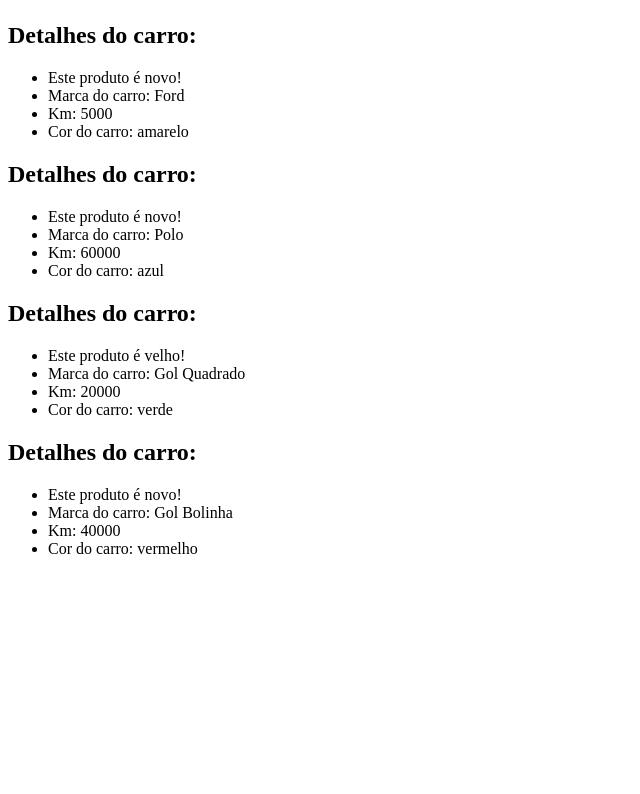
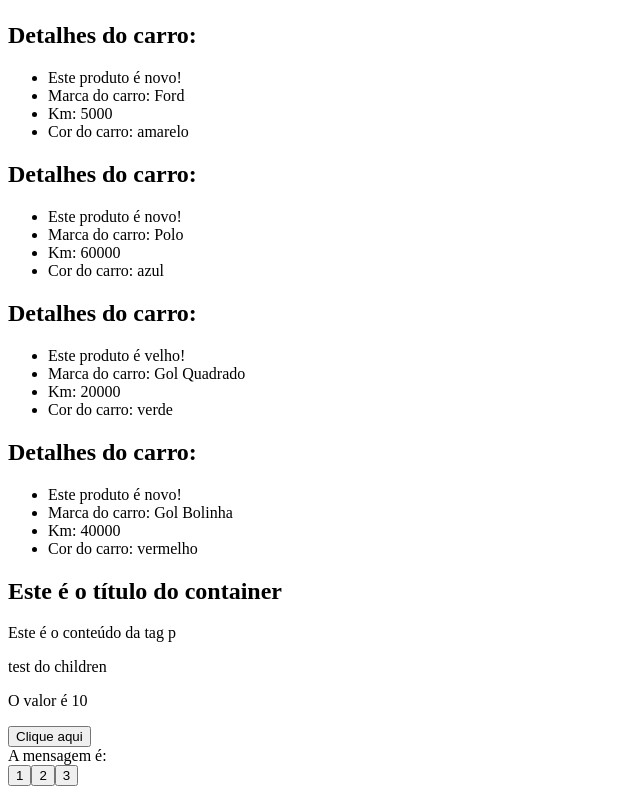
Before and after one commit to VitorCruz78/react, a Next.js app in the folder react-js/: page / in a window 1280 px wide. Shown: the part 600-1394 px from the top of the page, without its empty margins (0-640 px from the left). Before the commit the page ends 1174 px from the top, so only its background shows below. Built offline with nearby package versions, Linux system fonts and the light colour scheme.

Commit message:
props children, function in props and state lift

```diff
--- /dev/null
+++ b/react-js/src/components/ChangeMessageState.js
@@ -0,0 +1,16 @@
+import React from 'react';
+
+function ChangeMessageState({ handleMessage }) {
+
+    const messages = ['oi', 'olá', 'hello']
+
+    return (
+        <div>
+            <button onClick={() => handleMessage(messages[0])}>1</button>
+            <button onClick={() => handleMessage(messages[1])}>2</button>
+            <button onClick={() => handleMessage(messages[2])}>3</button>
+        </div>
+    );
+}
+
+export default ChangeMessageState;
--- /dev/null
+++ b/react-js/src/components/Container.js
@@ -0,0 +1,11 @@
+import React from "react";
+
+export default function Container({ children, value }) {
+    return (
+        <div>
+            <h2>Este é o título do container</h2>
+            {children}
+            <p>O valor é {value}</p>
+        </div>
+    )
+}
--- /dev/null
+++ b/react-js/src/components/ExecuteFunction.js
@@ -0,0 +1,10 @@
+import React from "react";
+
+export default function ExecuteFunction({ myFunction }) {
+    return (
+        <div>
+            <button onClick={myFunction}>Clique aqui</button>
+            {/*A função deve ser executada aonde o componente pai está sendo importado*/}
+        </div>
+    )
+}
--- /dev/null
+++ b/react-js/src/components/Message.js
@@ -0,0 +1,7 @@
+import React from "react";
+
+export default function Message({ msg }) {
+    return (
+        <div>A mensagem é: {msg}</div>
+    )
+}
--- a/react-js/src/pages/index.js
+++ b/react-js/src/pages/index.js
@@ -1,7 +1,12 @@
+import React, { useState } from 'react'
 import ListRender from '@/components/ListRender'
 import ConditionalRender from '@/components/ConditionalRender'
 import ShowUserName from '@/components/ShowUserName'
 import CarDetails from '@/components/CarDetails'
+import Container from '@/components/Container'
+import ExecuteFunction from '@/components/ExecuteFunction'
+import Message from '@/components/Message'
+import ChangeMessageState from '@/components/ChangeMessageState'
 
 export default function Home() {
 
@@ -10,6 +15,17 @@
     { id: 2, brand: 'Gol Quadrado', color: 'verde', km: 20000, newCar: false },
     { id: 3, brand: 'Gol Bolinha', color: 'vermelho', km: 40000, newCar: true }
   ]
+
+  function showMessage() {
+    console.log("Evento do componente pai!")
+  }
+
+  const [message, setMessage] = useState("")
+
+  const handleMessage = (msg) => {
+    setMessage(msg)
+  }
+
   return (
     <>
       <ListRender />
@@ -23,8 +39,18 @@
       <CarDetails brand="Ford" km={5000} color="amarelo" newCar={true} />
       {/*loop em array de objetos*/}
       {cars.map((detailsCar) => (
-        <CarDetails brand={detailsCar.brand} color={detailsCar.color} km={detailsCar.km} newCar={detailsCar.newCar} />
+        <CarDetails key={detailsCar.id} brand={detailsCar.brand} color={detailsCar.color} km={detailsCar.km} newCar={detailsCar.newCar} />
       ))}
+      {/*children*/}
+      <Container value="10">
+        <p>Este é o conteúdo da tag p</p>
+        <p>test do children</p>
+      </Container>
+      {/*executar função*/}
+      <ExecuteFunction myFunction={showMessage} />
+      {/* state lift */}
+      <Message msg={message} />
+      <ChangeMessageState handleMessage={handleMessage} />
     </>
   )
 }
```
